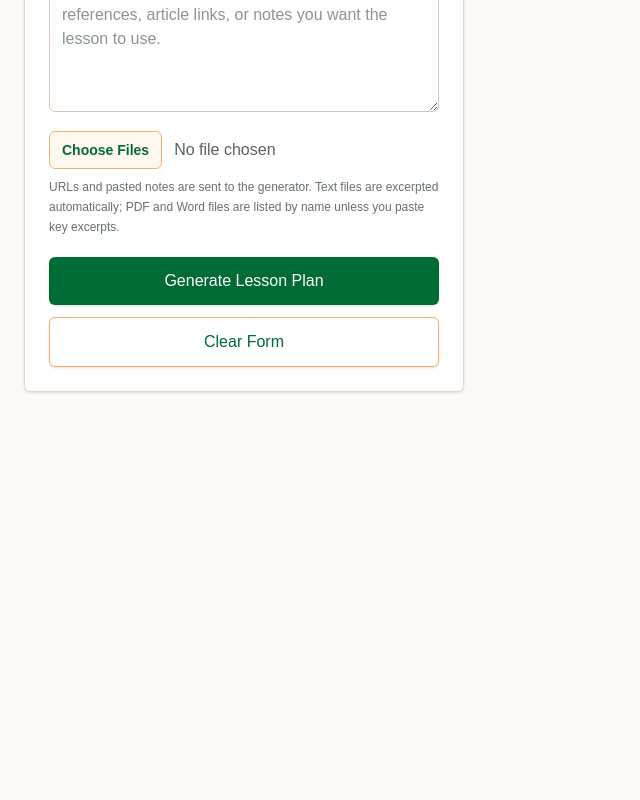
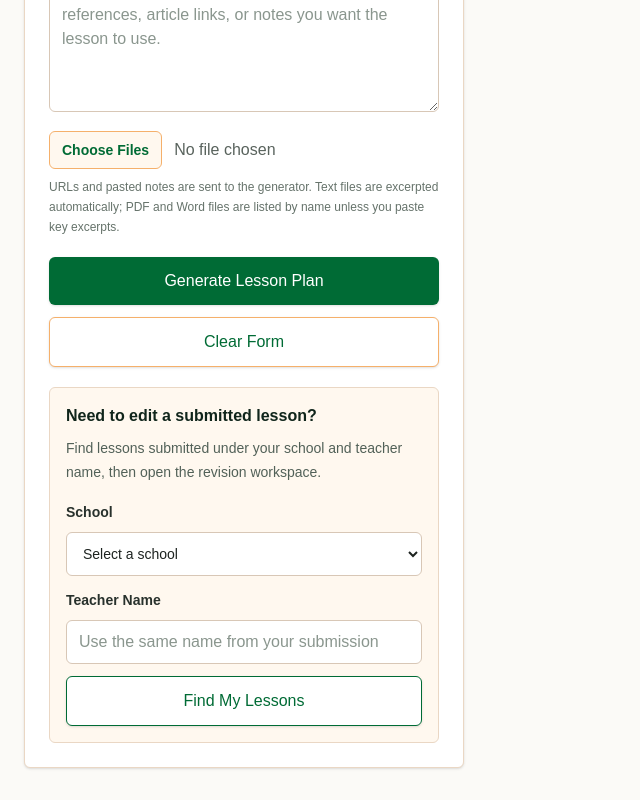
Before and after one commit to bfdtally/lesson-plan-generator, a Next.js app: page / in a window 1280 px wide. Shown: the part 1651-2451 px from the top of the page, without its empty margins (0-640 px from the left). Before the commit the page ends 2075 px from the top, so only its background shows below. Built offline with nearby package versions, Linux system fonts and the light colour scheme.

Commit message:
Add files via upload

```diff
--- /dev/null
+++ b/src/app/api/teacher/lessons/route.ts
@@ -0,0 +1,40 @@
+import { NextResponse } from "next/server";
+import { listLessonsForTeacher } from "@/lib/supabaseAdmin";
+import type { SchoolId } from "@/lib/types";
+
+const validSchools = new Set(["elementary", "middle", "high"]);
+
+export async function GET(request: Request) {
+  const { searchParams } = new URL(request.url);
+  const schoolId = searchParams.get("schoolId") ?? "";
+  const teacherName = searchParams.get("teacherName")?.trim() ?? "";
+
+  if (!validSchools.has(schoolId)) {
+    return NextResponse.json(
+      { error: "Choose a FAMU DRS school." },
+      { status: 400 }
+    );
+  }
+
+  if (teacherName.length < 2) {
+    return NextResponse.json(
+      { error: "Enter the teacher name used when the lesson was submitted." },
+      { status: 400 }
+    );
+  }
+
+  try {
+    const lessons = await listLessonsForTeacher({
+      schoolId: schoolId as SchoolId,
+      teacherName
+    });
+
+    return NextResponse.json({ lessons });
+  } catch (error) {
+    console.error("Teacher lesson lookup failed:", error);
+    return NextResponse.json(
+      { error: "Could not find submitted lessons right now." },
+      { status: 500 }
+    );
+  }
+}
--- a/src/app/page.tsx
+++ b/src/app/page.tsx
@@ -4,7 +4,7 @@ import dynamic from "next/dynamic";
 import { FormEvent, useMemo, useState } from "react";
 import LessonPlanPreview from "@/components/LessonPlanPreview";
 import { emptyForm } from "@/lib/lessonPlan";
-import { requiredFields, schoolOptions, type LessonFormData, type LessonPlan } from "@/lib/types";
+import { requiredFields, schoolOptions, type LessonFormData, type LessonPlan, type SchoolId, type TeacherLessonSummary } from "@/lib/types";
 
 const LessonPlanPdfDownload = dynamic(() => import("@/components/LessonPlanPdf"), {
   ssr: false,
@@ -128,12 +128,27 @@ function InputField({
   );
 }
 
+function formatLessonDate(value: string) {
+  return new Intl.DateTimeFormat("en-US", {
+    month: "short",
+    day: "numeric",
+    year: "numeric",
+    hour: "numeric",
+    minute: "2-digit"
+  }).format(new Date(value));
+}
+
 export default function Home() {
   const [form, setForm] = useState<LessonFormData>(emptyForm);
   const [errors, setErrors] = useState<Partial<Record<keyof LessonFormData, string>>>({});
   const [lessonPlan, setLessonPlan] = useState<LessonPlan | null>(null);
   const [savedLessonId, setSavedLessonId] = useState<string | null>(null);
   const [isGenerating, setIsGenerating] = useState(false);
+  const [teacherLookupSchoolId, setTeacherLookupSchoolId] = useState<SchoolId | "">("");
+  const [teacherLookupName, setTeacherLookupName] = useState("");
+  const [teacherLessons, setTeacherLessons] = useState<TeacherLessonSummary[]>([]);
+  const [isFindingLessons, setIsFindingLessons] = useState(false);
+  const [lookupNotice, setLookupNotice] = useState<string | null>(null);
   const [notice, setNotice] = useState<string | null>(null);
 
   const hasResult = Boolean(lessonPlan);
@@ -145,6 +160,12 @@ export default function Home() {
   function updateField(field: keyof LessonFormData, value: string) {
     setForm((current) => ({ ...current, [field]: value }));
     setErrors((current) => ({ ...current, [field]: undefined }));
+    if (field === "schoolId") {
+      setTeacherLookupSchoolId(value as SchoolId | "");
+    }
+    if (field === "name") {
+      setTeacherLookupName(value);
+    }
   }
 
   function clearForm() {
@@ -152,6 +173,8 @@ export default function Home() {
     setErrors({});
     setLessonPlan(null);
     setSavedLessonId(null);
+    setTeacherLessons([]);
+    setLookupNotice(null);
     setNotice(null);
   }
 
@@ -222,6 +245,47 @@ export default function Home() {
       setNotice(error instanceof Error ? error.message : "Something went wrong. Please check your information and try again.");
     } finally {
       setIsGenerating(false);
+    }
+  }
+
+  async function findTeacherLessons() {
+    const schoolId = teacherLookupSchoolId || form.schoolId;
+    const teacherName = teacherLookupName.trim() || form.name.trim();
+
+    setLookupNotice(null);
+    setTeacherLessons([]);
+
+    if (!schoolId) {
+      setLookupNotice("Choose your FAMU DRS school first.");
+      return;
+    }
+
+    if (!teacherName) {
+      setLookupNotice("Enter the teacher name used when the lesson was submitted.");
+      return;
+    }
+
+    setIsFindingLessons(true);
+    try {
+      const params = new URLSearchParams({
+        schoolId,
+        teacherName
+      });
+      const response = await fetch(`/api/teacher/lessons?${params.toString()}`);
+      const data = await response.json();
+
+      if (!response.ok) {
+        throw new Error(data.error ?? "Could not find submitted lessons right now.");
+      }
+
+      setTeacherLessons(data.lessons ?? []);
+      if (!data.lessons?.length) {
+        setLookupNotice("No submitted lessons matched that school and teacher name.");
+      }
+    } catch (error) {
+      setLookupNotice(error instanceof Error ? error.message : "Could not find submitted lessons right now.");
+    } finally {
+      setIsFindingLessons(false);
     }
   }
 
@@ -357,6 +421,82 @@ export default function Home() {
               Clear Form
             </button>
           </div>
+
+          <section className="rounded-md border border-[#ead7c4] bg-[#fff8ef] p-4">
+            <h3 className="text-base font-bold text-[#10251b]">Need to edit a submitted lesson?</h3>
+            <p className="mt-2 text-sm leading-6 text-[#526158]">
+              Find lessons submitted under your school and teacher name, then open the revision workspace.
+            </p>
+
+            <div className="mt-4 grid gap-3">
+              <div>
+                <label htmlFor="teacher-lookup-school" className="text-sm font-semibold text-[#28312c]">
+                  School
+                </label>
+                <select
+                  id="teacher-lookup-school"
+                  value={teacherLookupSchoolId || form.schoolId}
+                  onChange={(event) => setTeacherLookupSchoolId(event.target.value as SchoolId | "")}
+                  className="mt-2 min-h-11 w-full rounded-md border border-[#d8c7b6] bg-white px-3 py-2 text-sm text-[#1d2320] outline-none transition focus:border-[#006b35] focus:ring-2 focus:ring-[#f58220]/25"
+                >
+                  <option value="">Select a school</option>
+                  {schoolOptions.map((school) => (
+                    <option key={school.id} value={school.id}>
+                      {school.label}
+                    </option>
+                  ))}
+                </select>
+              </div>
+
+              <div>
+                <label htmlFor="teacher-lookup-name" className="text-sm font-semibold text-[#28312c]">
+                  Teacher Name
+                </label>
+                <input
+                  id="teacher-lookup-name"
+                  value={teacherLookupName || form.name}
+                  onChange={(event) => setTeacherLookupName(event.target.value)}
+                  placeholder="Use the same name from your submission"
+                  className="mt-2 min-h-11 w-full rounded-md border border-[#d8c7b6] bg-white px-3 py-2 text-sm text-[#1d2320] outline-none transition placeholder:text-[#8a968e] focus:border-[#006b35] focus:ring-2 focus:ring-[#f58220]/25"
+                />
+              </div>
+
+              <button
+                type="button"
+                onClick={findTeacherLessons}
+                disabled={isFindingLessons}
+                className="flex min-h-11 w-full items-center justify-center rounded-md border border-[#006b35] bg-white px-4 py-3 text-sm font-semibold text-[#006b35] shadow-sm transition hover:bg-white/70 focus:outline-none focus:ring-2 focus:ring-[#f58220] focus:ring-offset-2 disabled:cursor-not-allowed disabled:text-[#879894]"
+              >
+                {isFindingLessons ? "Finding lessons..." : "Find My Lessons"}
+              </button>
+            </div>
+
+            {lookupNotice ? (
+              <p className="mt-3 text-sm leading-6 text-[#7b3928]">{lookupNotice}</p>
+            ) : null}
+
+            {teacherLessons.length ? (
+              <div className="mt-4 space-y-3">
+                {teacherLessons.map((lesson) => (
+                  <div key={lesson.id} className="rounded-md border border-[#ead7c4] bg-white p-3">
+                    <p className="font-semibold leading-5 text-[#10251b]">{lesson.lesson}</p>
+                    <p className="mt-1 text-xs leading-5 text-[#59635d]">
+                      {lesson.subject} - Grade {lesson.grade_level} - {lesson.class_name}
+                    </p>
+                    <p className="mt-1 text-xs leading-5 text-[#59635d]">
+                      Last updated {formatLessonDate(lesson.updated_at)}
+                    </p>
+                    <a
+                      href={`/edit/${lesson.id}`}
+                      className="mt-3 inline-flex min-h-9 items-center justify-center rounded-md bg-[#006b35] px-3 py-2 text-xs font-semibold text-white transition hover:bg-[#00552a] focus:outline-none focus:ring-2 focus:ring-[#f58220] focus:ring-offset-2"
+                    >
+                      Edit This Lesson
+                    </a>
+                  </div>
+                ))}
+              </div>
+            ) : null}
+          </section>
         </form>
 
         <section className="min-w-0 print:min-w-full">
--- a/src/lib/supabaseAdmin.ts
+++ b/src/lib/supabaseAdmin.ts
@@ -1,5 +1,5 @@
 import { createClient } from "@supabase/supabase-js";
-import type { AdminLessonRow, LessonFormData, LessonPlan, SchoolId } from "./types";
+import type { AdminLessonRow, LessonFormData, LessonPlan, SchoolId, TeacherLessonSummary } from "./types";
 
 export function getSupabaseAdminClient() {
   const supabaseUrl = process.env.SUPABASE_URL;
@@ -131,6 +131,34 @@ export async function listSavedLessons({ schoolId }: { schoolId?: SchoolId | "al
   return (data ?? []) as AdminLessonRow[];
 }
 
+export async function listLessonsForTeacher({
+  schoolId,
+  teacherName
+}: {
+  schoolId: SchoolId;
+  teacherName: string;
+}) {
+  const supabase = getSupabaseAdminClient();
+
+  if (!supabase) {
+    throw new Error("Supabase is not configured.");
+  }
+
+  const { data, error } = await supabase
+    .from("lesson_plans")
+    .select("id, school_id, teacher_name, class_name, subject, unit, lesson, grade_level, created_at, updated_at")
+    .eq("school_id", schoolId)
+    .ilike("teacher_name", `%${teacherName.trim()}%`)
+    .order("updated_at", { ascending: false })
+    .limit(50);
+
+  if (error) {
+    throw error;
+  }
+
+  return (data ?? []) as TeacherLessonSummary[];
+}
+
 export async function deleteSavedLesson({ lessonId }: { lessonId: string }) {
   const supabase = getSupabaseAdminClient();
 
```
Also changed, not shown: src/lib/types.ts (+13 -0 lines).
